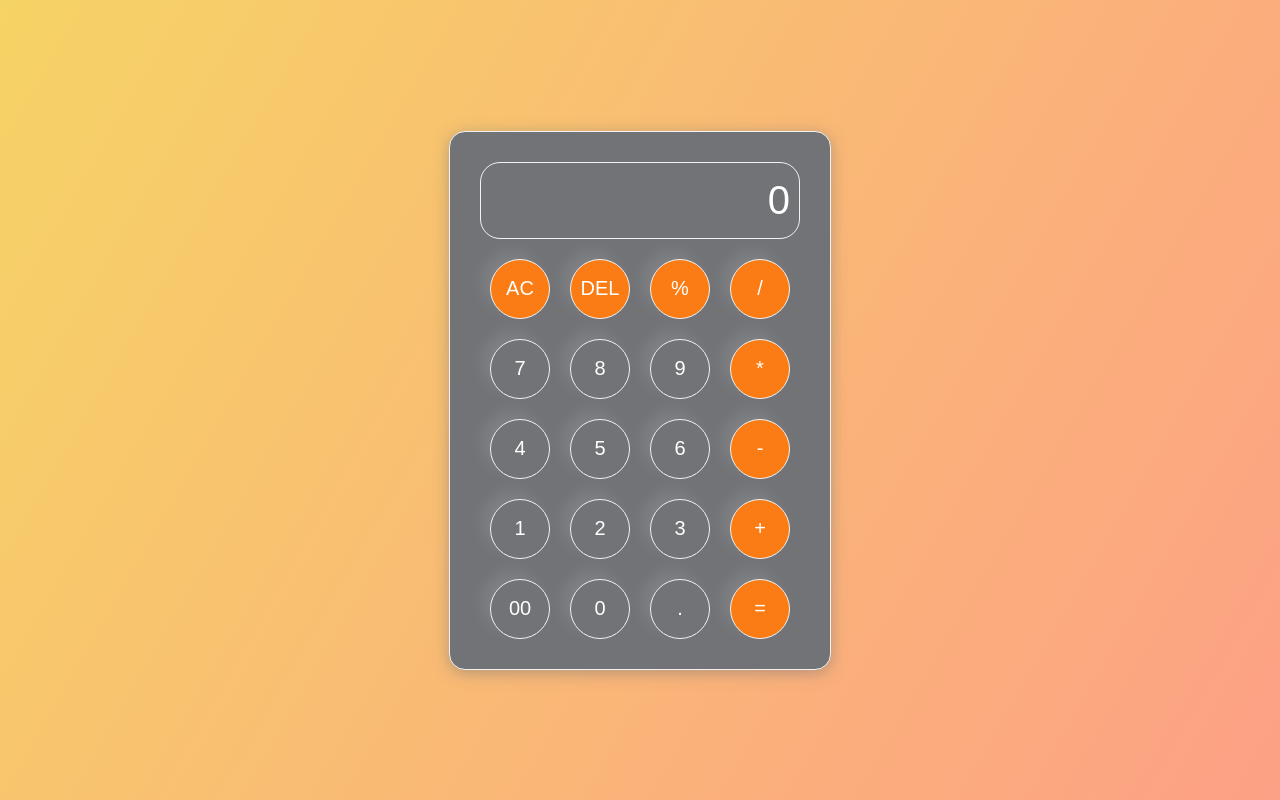
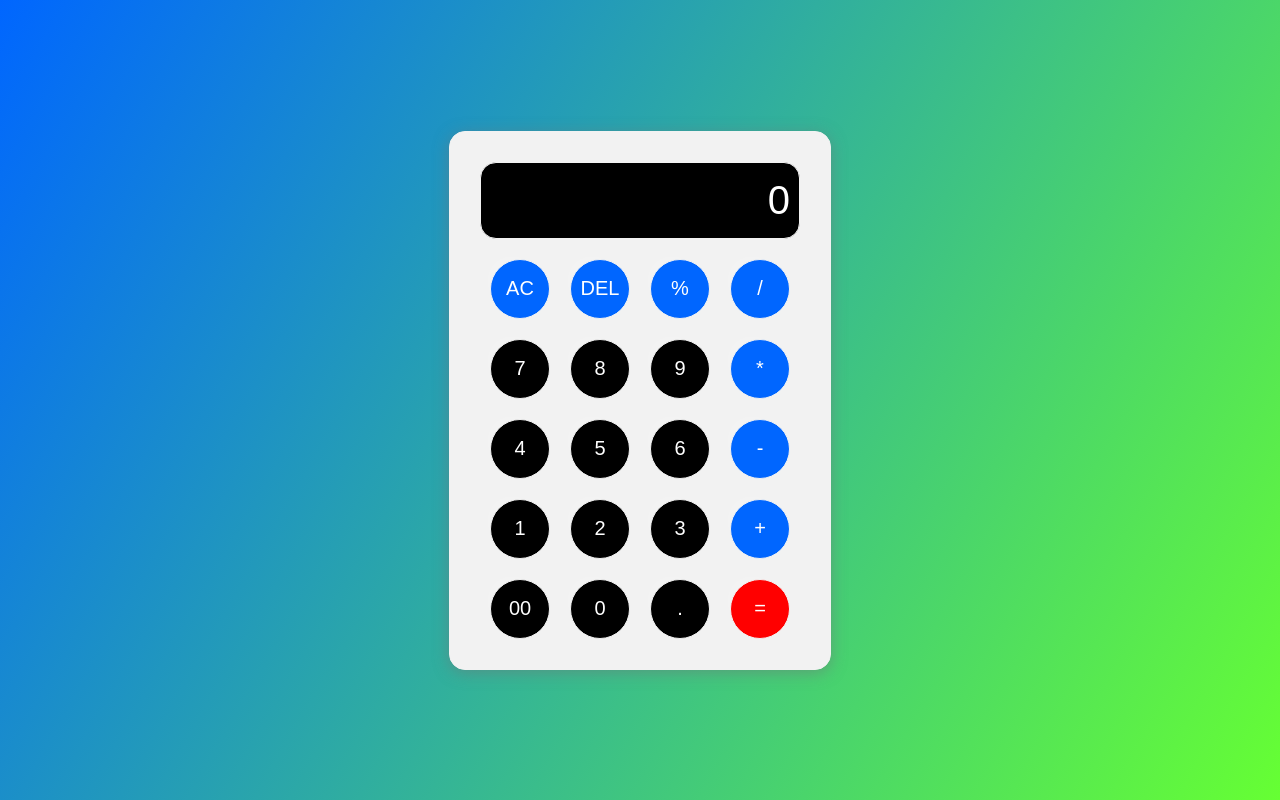
Before and after one commit to faisalalware/simple-calculator, a plain HTML site: page index.html in a window 1280 px wide. Drawn offline with Linux system fonts and the light colour scheme.

Commit message:
UI updated & screenshot added

```diff
--- a/index.html
+++ b/index.html
@@ -13,9 +13,9 @@
 
 <body>
     <div class="wrapper">
-        <div class="inputWrapper">
-            <input type="text" id="inputBox1" placeholder="0">
-            <input type="text" id="inputBox2">
+        <div class="input-wrapper">
+            <input type="text" id="input-box1" placeholder="0">
+            <input type="text" id="input-box2">
         </div>
         <div class="row">
             <button class="operator">AC</button>
@@ -45,7 +45,7 @@
             <button>00</button>
             <button>0</button>
             <button>.</button>
-            <button class="operator">=</button>
+            <button class="equal-btn">=</button>
         </div>
     </div>
 
--- a/main.js
+++ b/main.js
@@ -1,5 +1,5 @@
-let input1 = document.querySelector("#inputBox1");
-let input2 = document.querySelector("#inputBox2");
+let input1 = document.querySelector("#input-box1");
+let input2 = document.querySelector("#input-box2");
 let buttons = document.querySelectorAll("button");
 
 let string = "";
--- a/style.css
+++ b/style.css
@@ -5,7 +5,7 @@
 }
 
 body{
-    background-image: linear-gradient(120deg, #f6d365 0%, #fda085 100%);
+    background: linear-gradient(120deg, #0066ff 0%, #66ff33 100%);
     height: 100vh;
     display: flex;
     flex-direction: column;
@@ -17,7 +17,8 @@ body{
     border: 1px solid #f2f2f2;
     padding: 20px;
     border-radius: 16px;
-    background: #717377;
+    /* background: #717377; */
+    background: #f2f2f2;
     box-shadow: 0px 3px 15px rgba(113, 115, 119, 0.5);
     display: flex;
     flex-direction: column;
@@ -32,7 +33,7 @@ body{
     align-items: center;
 }
 
-.inputWrapper{
+.input-wrapper{
     display: flex;
     flex-direction: column;
     align-items: center;
@@ -41,18 +42,20 @@ body{
     border: 1px solid #f2f2f2;
     padding: 15px;
     margin: 10px;
-    background: #717377;
+    /* background: #717377; */
+    background: #000000;
     box-shadow: 0px 3px 15px rgbs(84, 84, 84, 0.1);
     font-size: 40px;
     text-align: right;
     cursor: pointer;
-    border-radius: 20px;
+    border-radius: 16px;
 }
 
 input{
     width: 300px;
     border: none;
-    background-color: #717377;
+    /* background: #717377; */
+    background: #000000;
     text-align: right;
     font-size: 40px;
     color: #ffffff;
@@ -62,7 +65,7 @@ input::placeholder{
     color: #ffffff;
 }
 
-#inputBox2{
+#input-box2{
     display: none;
 }
 
@@ -72,7 +75,8 @@ button{
     height: 60px;
     margin: 10px;
     border-radius: 50%;
-    background: #717377;
+    /* background: #717377; */
+    background: #000000;
     color: #ffffff;
     font-size: 20px;
     box-shadow: -8px -8px 15px rgba(255, 255, 255, 0.1);
@@ -80,5 +84,10 @@ button{
 }
 
 .operator{
-    background-color: #fb7c14;
+    background: #0066ff;
+    /* background: #fb7c14; */
 }
+
+.equal-btn{
+    background: red;
+}
```
Also changed, not shown: images/screenshot.png (added), 1 other file.
